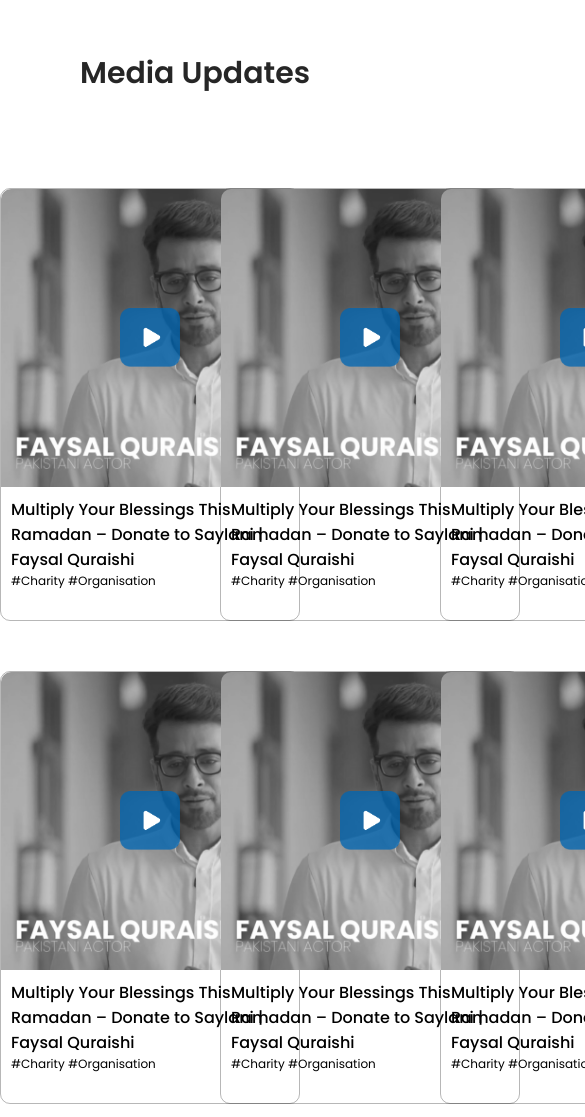
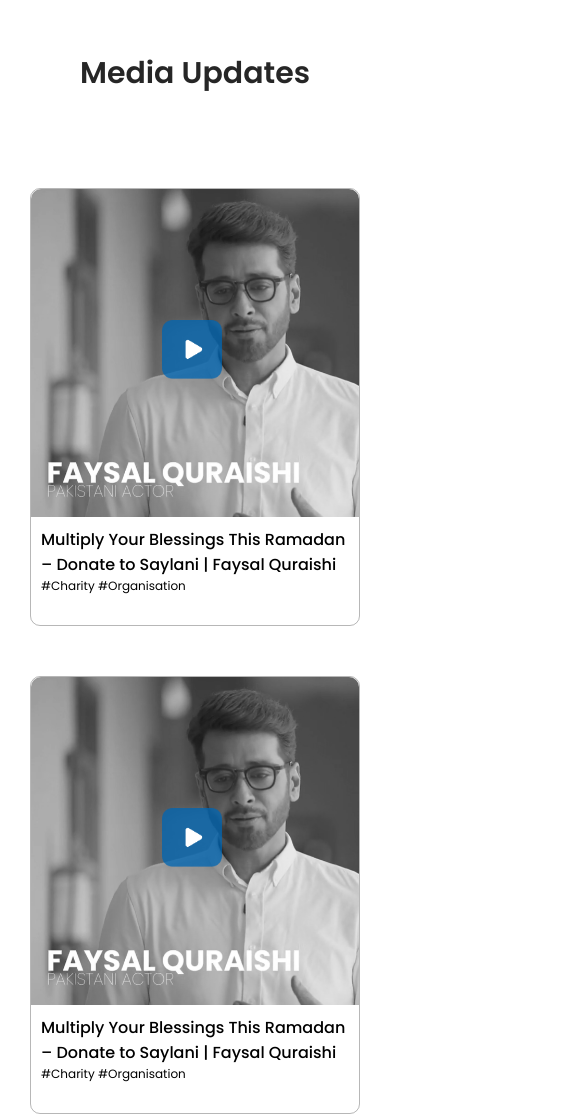
Before and after one commit to AbdulAziz2397/saylani-welfare-clone, a plain HTML site: page index.html in a window 390 px wide. Shown: the part 5595-6712 px from the top of the page, 585 px wide, since content can reach past the window. Drawn offline with nearby package versions, Linux system fonts and the light colour scheme.

Commit message:
12/14 sections done

```diff
--- a/style.css
+++ b/style.css
@@ -957,12 +957,24 @@ nav {
 
 .media-container{
     display: grid;
-    grid-template-columns:  repeat(4, minmax(200px, 1fr));
+    grid-template-columns:  repeat(4, minmax(230px, 1fr));
     gap: 20px;
     margin: 30px 0px;
+    padding: 0px 30px;
+}
+@media screen and (max-width: 1080px) {
+    .media-container{
+        grid-template-columns:  repeat(2, minmax(230px, 1fr));
+    }
+}
+@media screen and (max-width: 550px) {
+    .media-container{
+        grid-template-columns:  repeat(1, minmax(230px, 1fr));
+    }
 }
 .media-card{
-    width: 300px;
+    width: 100%;
+    min-width: 230px;
     display: flex;
     flex-direction: column;
     border-radius: 10px;
```
